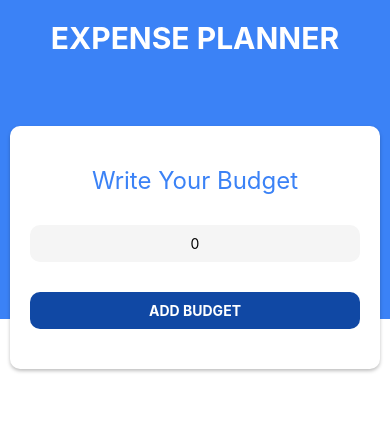
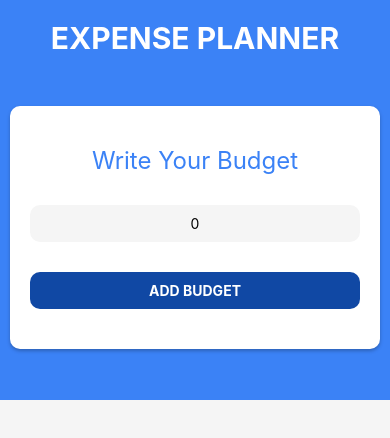
Before and after one commit to albinr3/react-native-expenses, a React Native app: screen / in a window 390 px wide. Shown: the top 438 px of the page. Built offline with nearby package versions, Linux system fonts and the light colour scheme.

Commit message:
adding spent list

```diff
--- a/App.js
+++ b/App.js
@@ -1,7 +1,7 @@
 import React, { useState } from 'react';
 
 import {
-  SafeAreaView,
+  ScrollView,
   StyleSheet,
   Modal,
   View,
@@ -13,6 +13,7 @@ import ControlBudget from './src/components/ControlBudget';
 import ExpenseForm from './src/components/ExpenseForm';
 import Header from './src/components/Header';
 import NewBudget from './src/components/NewBudget';
+import SpentsList from './src/components/SpentsList';
 
 const App = () => {
   const [isValidBudget, setIsValidBudget] = useState(false)
@@ -43,7 +44,8 @@ const App = () => {
   }
 
   return (
-    <View>
+    <View style={styles.container}>
+      <ScrollView>
       <View style={styles.header}>
         <Header/>
         {isValidBudget ?
@@ -62,12 +64,21 @@ const App = () => {
           handleSpent={handleSpent}/>
         </Modal>
       )}
+
+      {isValidBudget && (
+        <SpentsList
+        spents={spents}
+        />
+      )}
+    </ScrollView>
+
       {isValidBudget && (
         <Pressable onPress={ ()=> setNewExpenseModal(true)}>
           <Image style={styles.image}
             source={require("./src/img/nuevo-gasto.png")}
           />
         </Pressable>
+
       )}
     </View>
   );
@@ -76,16 +87,18 @@ const App = () => {
 const styles = StyleSheet.create({
   container: {
     backgroundColor: "#F5F5F5",
-    flex: 1
+    flex: 1,
+    zIndex: 20
   },
   header: {
     backgroundColor:"#3B82F6",
+    minHeight: 400
   },
   image: {
     width: 60,
     height: 60,
     position: "absolute",
-    top: 90,
+    bottom: 10,
     right: 20
   }
 });
--- a/package.json
+++ b/package.json
@@ -7,7 +7,8 @@
     "ios": "react-native run-ios",
     "start": "react-native start",
     "test": "jest",
-    "lint": "eslint ."
+    "lint": "eslint .",
+    "android-dev": "react-native run-android && adb reverse tcp:8097 tcp:8097"
   },
   "dependencies": {
     "react": "^18.0.0",
--- a/src/components/ControlBudget.js
+++ b/src/components/ControlBudget.js
@@ -43,7 +43,7 @@ const ControlBudget = ({budget, spents}) => {
 
 const s = StyleSheet.create({
   container: {
-    ...globalStyles.container
+    ...globalStyles.container,
   },
   centerImage: {
     alignItems: "center"
--- a/src/components/NewBudget.js
+++ b/src/components/NewBudget.js
@@ -26,7 +26,7 @@ const NewBudget = ({handleNewBudget, budget, setBudget}) => {
 
 const styles = StyleSheet.create({
     container: {
-      ...globalStyles.container
+      ...globalStyles.container,
     },
     label: {
         textAlign: "center",
--- /dev/null
+++ b/src/components/Spent.js
@@ -0,0 +1,21 @@
+import {StyleSheet, Text, View} from 'react-native';
+import React from 'react';
+import globalStyles from '../styles';
+
+const Spent = ({spent}) => {
+  const {expenseName, expenseAmmount, expenseCategory} = spent;
+  return (
+    <View style={s.container}>
+      <Text>{expenseName}</Text>
+    </View>
+  );
+};
+
+export default Spent;
+
+const s = StyleSheet.create({
+  container: {
+    ...globalStyles.container,
+    marginBottom: 20,
+  },
+});
--- /dev/null
+++ b/src/components/SpentsList.js
@@ -0,0 +1,38 @@
+import { StyleSheet, Text, View, FlatList } from 'react-native'
+import React from 'react'
+import Spent from './Spent'
+
+const SpentsList = ({spents}) => {
+  return (
+    <View style={s.container}>
+      <Text style={s.title}>Expense list</Text>
+
+      {spents.length === 0 ? (
+        <Text style={s.noSpent}>There are no expenses</Text>
+      ) :
+      (spents.map( spent =>
+        <Spent key={spent.id} spent={spent}/>
+      ))}
+    </View>
+  )
+}
+
+export default SpentsList
+
+const s = StyleSheet.create({
+    container: {
+        marginTop: 70,
+        marginBottom: 100
+    },
+    title: {
+        color: "#64748b",
+        fontSize: 30,
+        textAlign: "center",
+        fontWeight: "700"
+    },
+    noSpent: {
+        marginVertical: 20,
+        textAlign: "center",
+        fontSize: 20
+    }
+})
--- a/src/styles/index.js
+++ b/src/styles/index.js
@@ -14,7 +14,7 @@ const globalStyles = {
         shadowRadius: 3.84,
 
         elevation: 5,
-        transform: [{translateY: 50}],
+        transform: [{translateY: 30}],
     }
 }
 
```
